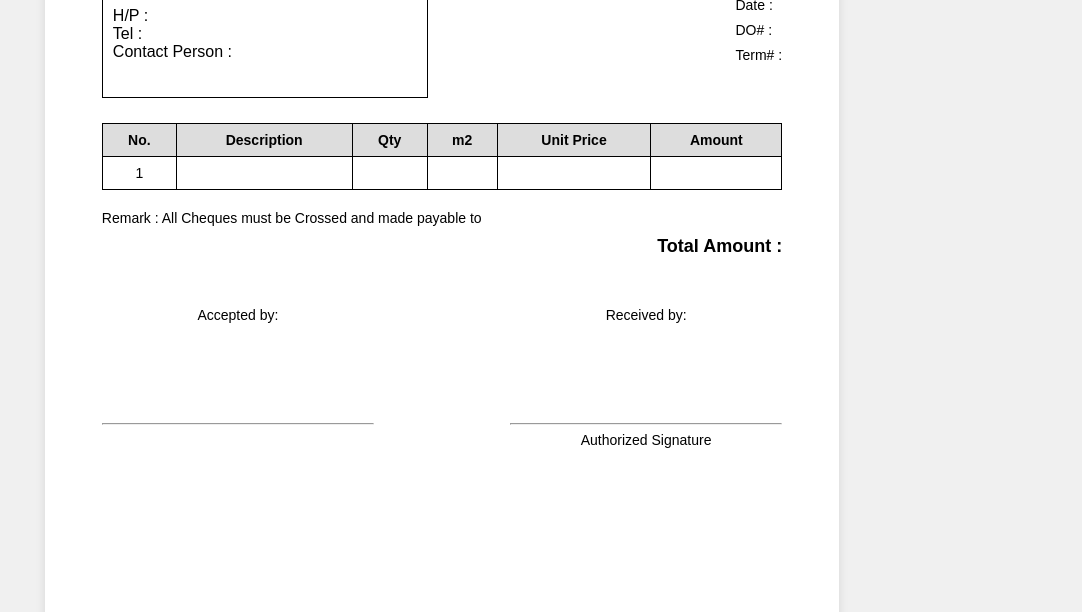
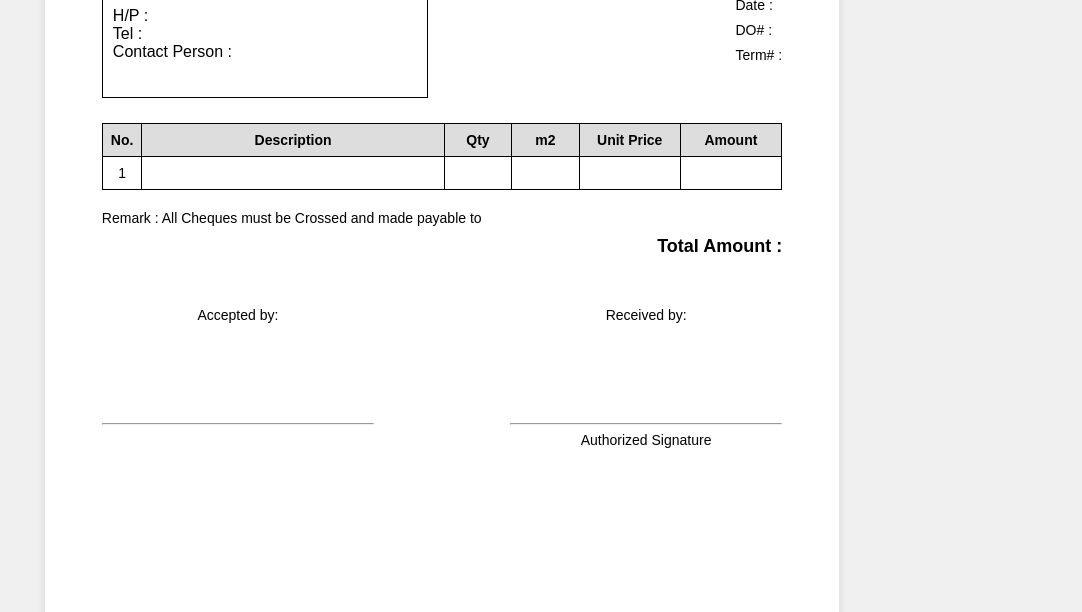
Before and after one commit to kounsokong/invoice_template_01, a plain HTML site: page index.html in a window 1280 px wide. Shown: the part 188-800 px from the top of the page, without its empty margins (198-1280 px from the left). Drawn offline with Linux system fonts and the light colour scheme.

Commit message:
Update index.html

```diff
--- a/index.html
+++ b/index.html
@@ -226,12 +226,12 @@
     <table>
         <thead>
             <tr>
-                <th>No.</th>
-                <th>Description</th>
-                <th>Qty</th>
-                <th>m2</th>
-                <th>Unit Price</th>
-                <th>Amount</th>
+                <th style="width: 5%; text-align: center;">No.</th>
+                <th style="width: 45%; text-align: center;">Description</th>
+                <th style="width: 10%; text-align: center;">Qty</th>
+                <th style="width: 10%; text-align: center;">m2</th>
+                <th style="width: 15%; text-align: center;">Unit Price</th>
+                <th style="width: 15%; text-align: center;">Amount</th>
             </tr>
         </thead>
         <tbody id="items-tbody">
```
